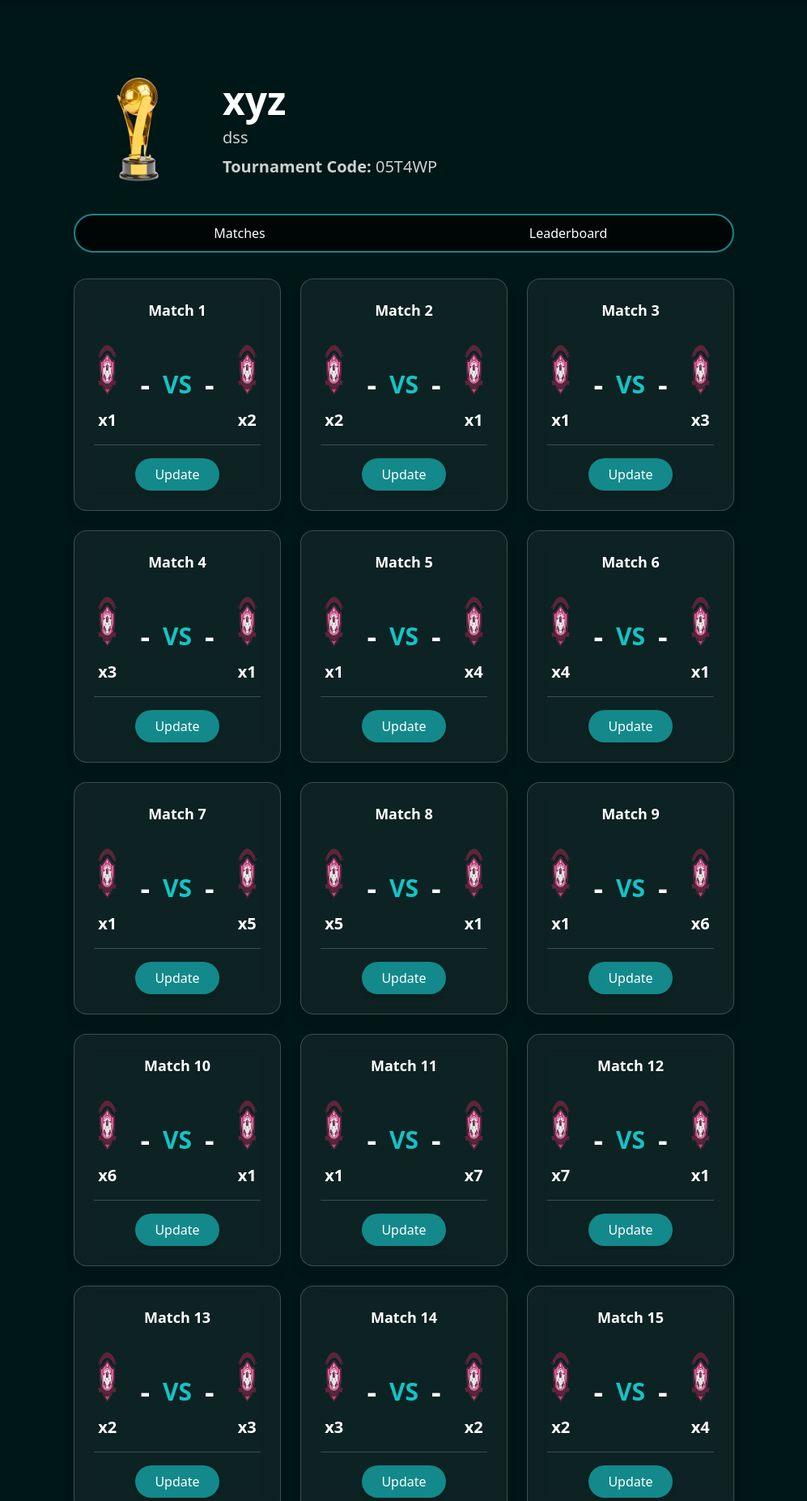
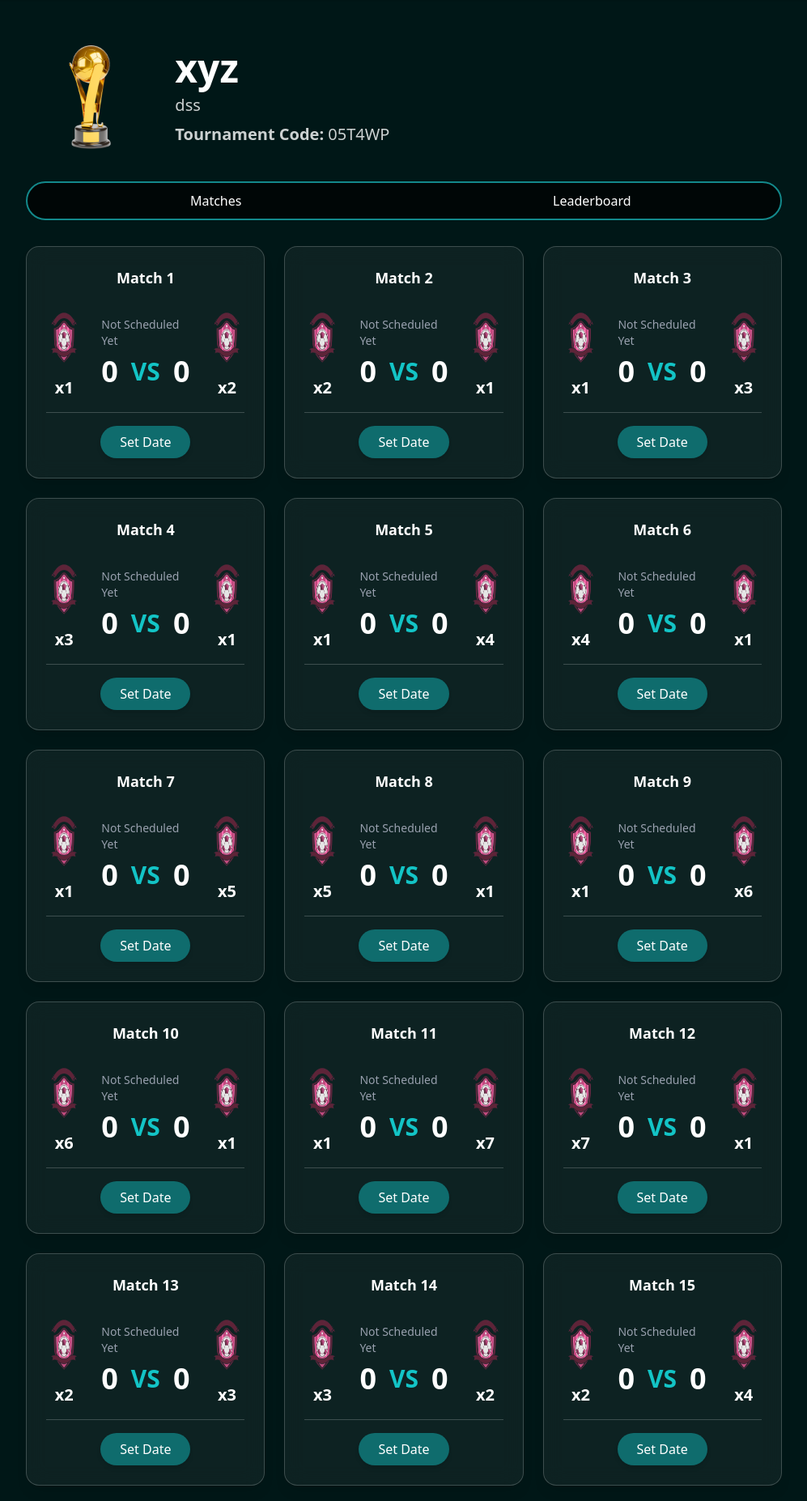
Before and after one commit to sukanta022/Tournua, a Django app: page /Tournua/tournament/8 in a window 1280 px wide. Shown: the part 96-1950 px from the top of the page at 81% size, without its empty margins (141-1138 px from the left). Run offline with Django 5.2, Linux system fonts and the light colour scheme; data comes from the database, SQL or seed files in the repository; both versions use the stored data as it was after the commit; some libraries are stand-ins or nearby versions.

Commit message:
match datetime fix functinality and manage tournament according to fix schedule

```diff
--- a/mysite/template/leaderboard.html
+++ b/mysite/template/leaderboard.html
@@ -40,7 +40,7 @@
 <main class="flex flex-col items-center px-4 py-10 gap-10 lg:px-20">
 
   <!-- Tournament Info -->
-  <div class="w-full lg:w-4/5 bg-cover bg-center rounded-2xl p-6 sm:p-10 space-y-6">
+  <div class="mx-auto h-auto w-10/12  bg-cover bg-center overflow-hidden">
 
     <!-- Tournament Header -->
     <div class="flex flex-col sm:flex-row sm:items-center gap-4 sm:gap-6">
--- a/mysite/template/view.html
+++ b/mysite/template/view.html
@@ -40,7 +40,7 @@
 <main class="flex flex-col items-center px-4 py-10 gap-10 lg:px-20">
 
   <!-- Tournament Info -->
-  <div class="w-full lg:w-4/5 rounded-2xl p-6 sm:p-10 space-y-6">
+  <div class="mx-auto h-auto w-10/12  bg-cover bg-center">
 
     <!-- Tournament Header -->
     <div class="flex flex-col sm:flex-row sm:items-center gap-4 sm:gap-6">
@@ -74,36 +74,85 @@
 
     <!-- Teams + Scores -->
     <div class="flex flex-col sm:flex-row items-center justify-between gap-4 sm:gap-6 w-full">
+
       <!-- Team 1 -->
-          <div class="flex flex-col items-center space-y-2">
+      <div class="flex flex-col items-center justify-center space-y-2">
         <img src="{% static 'trophies/Logo1.png' %}" alt="Team 1 Logo" class="w-16 h-16 sm:w-20 sm:h-20">
+        <div class="flex items-center justify-center">
+          {% if match.played %}
+            {% if match.team1_score > match.team2_score %}
+              <i class="bi bi-dot text-green-400 text-3xl"></i>
+            {% elif match.team1_score < match.team2_score %}
+              <i class="bi bi-dot text-red-500 text-3xl"></i>
+            {% else %}
+              <i class="bi bi-dot text-yellow-400 text-3xl"></i>
+            {% endif %}
+          {% endif %}
           <p class="text-lg sm:text-xl text-white font-semibold text-center">{{ match.team1.name }}</p>
+        </div>
       </div>
 
       <!-- Scores + VS -->
-          <div class="flex items-center gap-4 text-white text-3xl sm:text-4xl font-bold">
-            <span>{{ match.team1_score|default:"-" }}</span>
+      <div class="flex flex-col items-center gap-2 text-white">
+        {% if match.played %}
+          <p class="text-sm text-green-400 font-medium uppercase tracking-wide">Played</p>
+        {% elif match.match_date %}
+          <p class="text-sm text-yellow-300 font-medium">{{ match.match_date|date:"M d, Y h:i A" }}</p>
+        {% else %}
+          <p class="text-sm text-gray-400 font-medium">Not Scheduled Yet</p>
+        {% endif %}
+
+        <div class="flex items-center gap-4 text-3xl sm:text-4xl font-bold">
+          <span>{{ match.team1_score|default_if_none:"-" }}</span>
           <span class="text-[#13C4C6] text-2xl sm:text-3xl">VS</span>
-            <span>{{ match.team2_score|default:"-" }}</span>
+          <span>{{ match.team2_score|default_if_none:"-" }}</span>
+        </div>
       </div>
 
       <!-- Team 2 -->
-          <div class="flex flex-col items-center space-y-2">
+      <div class="flex flex-col items-center justify-center space-y-2">
         <img src="{% static 'trophies/Logo1.png' %}" alt="Team 2 Logo" class="w-16 h-16 sm:w-20 sm:h-20">
+        <div class="flex items-center justify-center">
           <p class="text-lg sm:text-xl text-white font-semibold text-center">{{ match.team2.name }}</p>
+          {% if match.played %}
+            {% if match.team2_score > match.team1_score %}
+              <i class="bi bi-dot text-green-400 text-3xl"></i>
+            {% elif match.team2_score < match.team1_score %}
+              <i class="bi bi-dot text-red-500 text-3xl"></i>
+            {% else %}
+              <i class="bi bi-dot text-yellow-400 text-3xl"></i>
+            {% endif %}
+          {% endif %}
         </div>
+      </div>
+
     </div>
 
     <hr class="my-4 border-white/20">
 
     <!-- Update Button -->
     <div class="flex justify-center">
+      {% if not match.match_date %}
+      <!-- Case 1: Only Set Date -->
+      <label
+        for="date_modal"
+        class="btn bg-[#0f6c6d] hover:bg-[#13898B] text-white rounded-3xl px-6 py-2 border-none shadow-md transition duration-200"
+        onclick="openDateModal('{{ match.id }}')">
+        Set Date
+      </label>
+
+      {% elif match.match_date and not match.played %}
+      <!-- Case 2: Only Update Score -->
       <label
         for="verify_modal"
         class="btn bg-[#13898B] hover:bg-[#0f6c6d] text-white rounded-3xl px-6 py-2 border-none shadow-md transition duration-200"
         onclick="openModal('{{ match.id }}', '{{ match.team1.name }}', '{{ match.team2.name }}', '{{ match.team1_score }}', '{{ match.team2_score }}')">
         Update
       </label>
+
+      {% elif match.played %}
+      <!-- Case 3: Both Buttons Gone -->
+      {% endif %}
     </div>
 
   </div>
@@ -154,6 +203,39 @@
   <label class="modal-backdrop" for="verify_modal">Close</label>
 </div>
 
+
+<input type="checkbox" id="date_modal" class="modal-toggle" />
+<div class="modal backdrop-blur-sm" role="dialog">
+  <div class="modal-box max-w-2xl w-11/12 bg-white/10 text-white rounded-2xl border border-white/20 shadow-2xl relative p-6 sm:p-8">
+    <label for="date_modal" class="absolute top-4 right-4 text-gray-300 hover:text-white cursor-pointer text-2xl">✕</label>
+
+    <h2 class="text-2xl font-semibold mb-6 text-center tracking-wide">Set Match Date & Time</h2>
+
+    <form action="{% url 'update_match_date' %}" method="post" class="space-y-5">
+      {% csrf_token %}
+      <input type="hidden" id="modal_date_match_id" name="match_id">
+
+      <div>
+        <label for="match_date" class="block mb-2 text-sm font-medium">Select Date & Time</label>
+        <input type="datetime-local" id="match_date" name="match_date"
+               class="input input-bordered w-full bg-white/20 text-white placeholder-gray-300 focus:outline-none focus:border-[#13898B] border-white/30 rounded-lg">
+      </div>
+
+      <hr class="my-4 border-white/20">
+
+      <div class="flex justify-end gap-3 mt-6">
+        <label for="date_modal" class="btn bg-gray-600/40 hover:bg-gray-500 text-white rounded-3xl px-6 border-none transition">
+          Cancel
+        </label>
+        <button type="submit" class="btn bg-[#13898B] hover:bg-[#0f6c6d] text-white rounded-3xl px-8 border-none transition">
+          Save
+        </button>
+      </div>
+    </form>
+  </div>
+  <label class="modal-backdrop" for="date_modal">Close</label>
+</div>
+
 <!-- JS -->
 <script>
 function openModal(matchId, team1, team2, team1Score, team2Score) {
@@ -165,6 +247,10 @@ function openModal(matchId, team1, team2, team1Score, team2Score) {
   document.getElementById("team1_score").value = team1Score || "";
   document.getElementById("team2_score").value = team2Score || "";
 }
+
+function openDateModal(matchId) {
+  document.getElementById("modal_date_match_id").value = matchId;
+}
 </script>
 
 </body>
--- a/mysite/tournua/urls.py
+++ b/mysite/tournua/urls.py
@@ -28,5 +28,6 @@ path("create-tournament/", views.create_tournament, name="create_tournament"),
 path("tournament/<int:tournament_id>", views.tournament_view, name="viewTournament"),
 path('update-match-score/', views.update_match_score, name='update_match_score'),
 path("tournament/<int:tournament_id>/leaderboard/", views.leaderboard, name="leaderboard"),
+path('update_match_date/', views.update_match_date, name='update_match_date'),
 
 ]
--- a/mysite/tournua/views.py
+++ b/mysite/tournua/views.py
@@ -255,3 +255,29 @@ def leaderboard(request, tournament_id):
         "tournament": tournament,
         "leaderboard": leaderboard
     })
+
+
+from django.utils import timezone
+def update_match_date(request):
+    if request.method == "POST":
+        match_id = request.POST.get("match_id")
+        match_date = request.POST.get("match_date")
+
+        if not match_date:
+            messages.error(request, "Please select a valid date and time.")
+            return redirect(request.META.get('HTTP_REFERER', '/'))
+
+        match = get_object_or_404(Match, id=match_id)
+
+        try:
+            # Convert string to datetime
+            from datetime import datetime
+            match.match_date = datetime.strptime(match_date, "%Y-%m-%dT%H:%M")
+            match.save()
+            messages.success(request, f"Match date updated for {match.team1.name} vs {match.team2.name}")
+        except ValueError:
+            messages.error(request, "Invalid date format. Please try again.")
+
+        return redirect(request.META.get('HTTP_REFERER', '/'))
+
+    return redirect('/')
```
Also changed, not shown: mysite/db.sqlite3, mysite/tournua/models.py (line endings or trailing spaces). Lines whose indentation alone changed are shown as unchanged.
